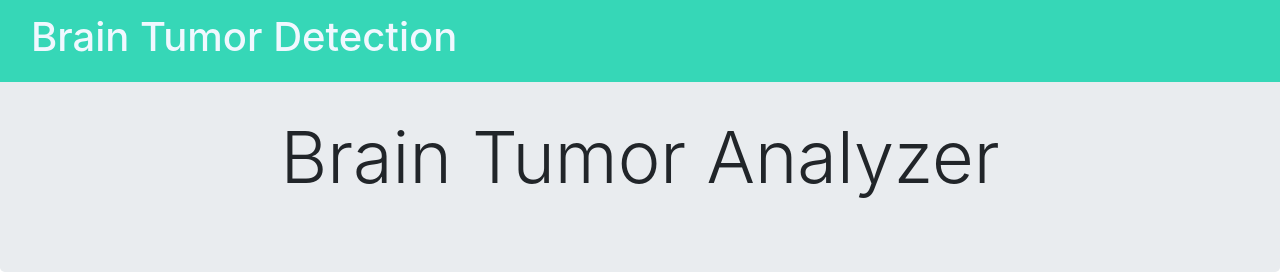
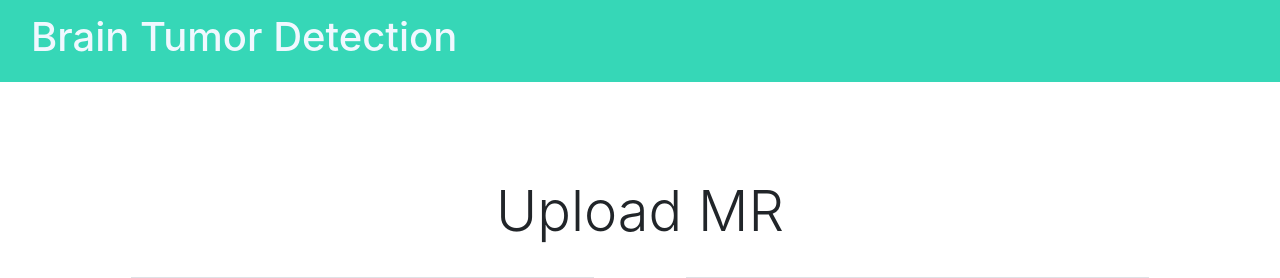
Before and after one commit to SpencerMcMurray/MR-Ai, a Flask app: template templates/scansDisplay.html in a window 1280 px wide. Shown: the top 278 px of the page. Run offline with Flask 2, Linux system fonts and the light colour scheme; the template is opened without the code that fills it, so the values that code supplies are empty; some libraries are stand-ins or nearby versions.

Commit message:
changed the images and removed jumbotron

```diff
--- a/templates/scansDisplay.html
+++ b/templates/scansDisplay.html
@@ -2,21 +2,18 @@
 {% block body %}
 <body>
     <div>
-        <div class="jumbotron">
-            <h1 class="display-3">Brain Tumor Analyzer</h1>
-        </div>
         <div class="pb-4">
-            <h1 class="display-4 pb-4">Upload Brain Scan</h1>
+            <h2 class="display-4 pb-4" id="upload-header">Upload MR</h2>
             <div class="container d-flex justify-content-center align-items-center">
                 <div class="col-md-5 mx-auto border">
                     {{ brain }}
                     <label for="b">Brain Original</label>
-                    <img id="b" alt="Brain Pic" src="https://cdn.vox-cdn.com/thumbor/cBuSNsK9Wy5zg2zGZV2scDnvN18=/0x0:1436x727/1200x800/filters:focal(623x104:851x332)/cdn.vox-cdn.com/uploads/chorus_image/image/58182757/Screen_Shot_2018_01_02_at_1.48.07_PM.0.png">
+                    <img id="b" alt="Brain Pic" src="https://www.itnonline.com/sites/itnonline/files/styles/content_large/public/Brain_Chronic_traumatic_injury_frontal_gliosis_from_ITN_webinar.png?itok=9mcdquae">
                 </div>
                 <div class="col-md-5 mx-auto border">
                     {{ tumor }}
                     <label for="t">Brain Original</label>
-                    <img id="t" alt="Brain Pic" src="https://s2.r29static.com//bin/entry/8ca/720x864,85/2026350/image.webp">
+                    <img id="t" alt="Brain Pic" src="https://www.itnonline.com/sites/itnonline/files/styles/content_large/public/Brain_Chronic_traumatic_injury_frontal_gliosis_from_ITN_webinar.png?itok=9mcdquae">
                 </div>
             </div>
         </div>
```
